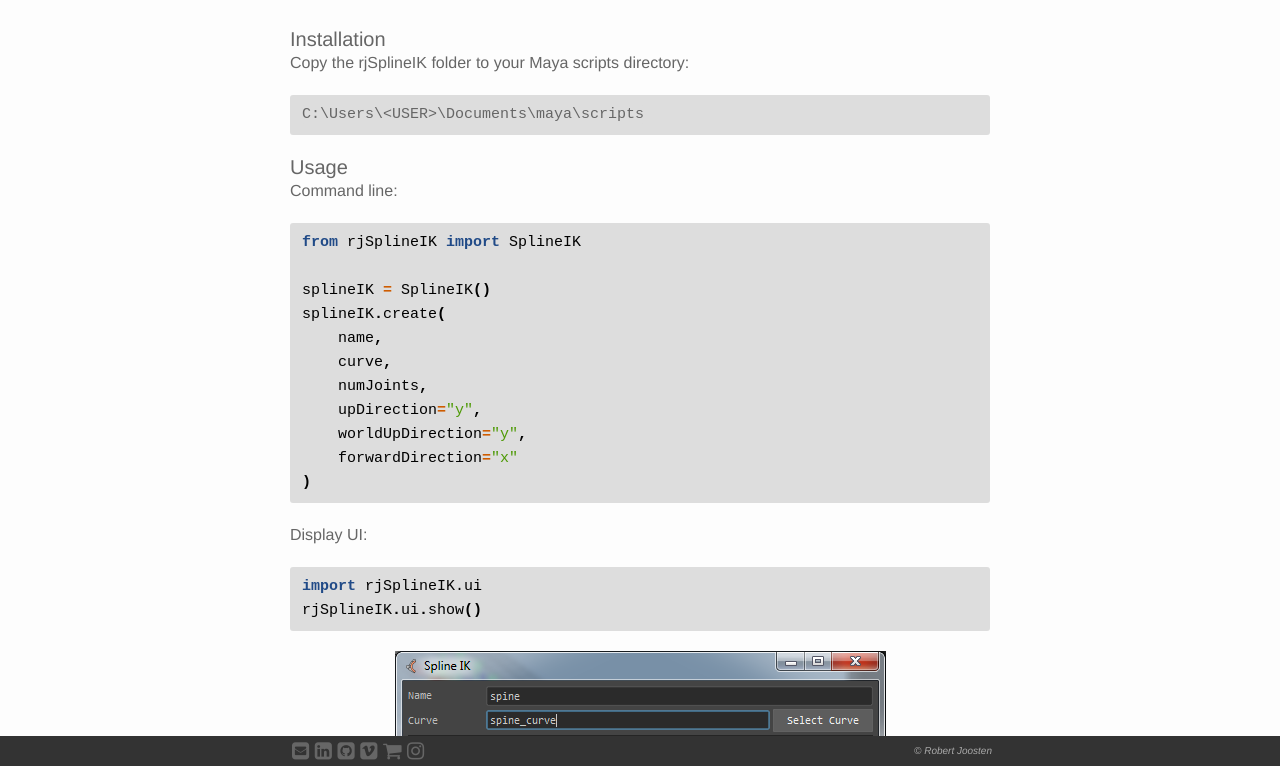
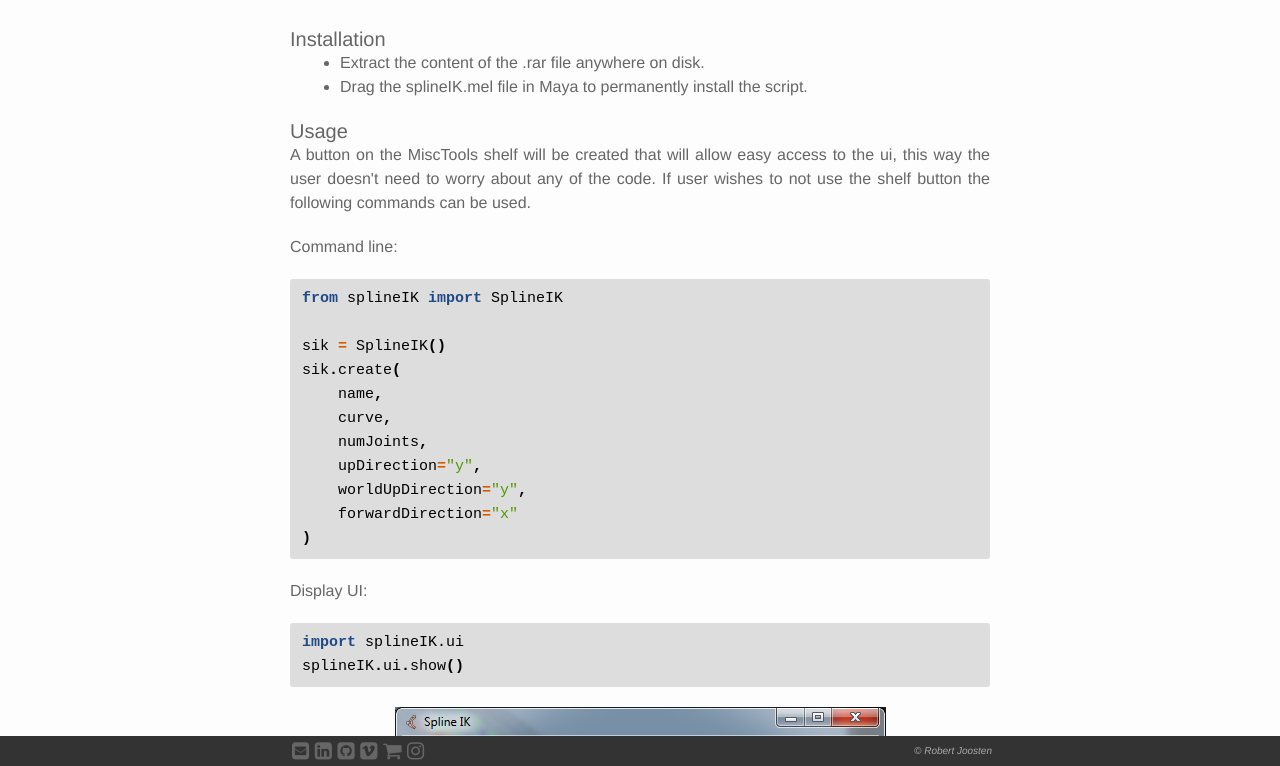
Before and after one commit to robertjoosten/robertjoosten.github.io, a Jekyll site: the page built from _projects/spline_ik.markdown, in a window 1280 px wide and 1400 px high. Shown: the part 634-1400 px from the top of the window. Built offline with Jekyll 4.4.1, drawn with Linux system fonts in a browser that asks for light colours; nearby versions of some CDN libraries.

Commit message:
update maya-spline-ik

```diff
--- a/_projects/spline_ik.markdown
+++ b/_projects/spline_ik.markdown
@@ -6,27 +6,27 @@
 date: 2017-10-18 16:45:00
 category: [tools, rigging]
 tag: [tool, python, maya, maya api, pyside, rigging]
-github: https://github.com/robertjoosten/rjSplineIK
-github-docs: https://robertjoosten.github.io/rjSplineIK/
-gumroad: https://gum.co/rjSplineIK
+github: https://github.com/robertjoosten/maya-spline-ik
+github-docs: https://robertjoosten.github.io/maya-spline-ik/
+gumroad: https://gum.co/maya-spline-ik
 ---
 <p class="justify">Create a Spline IK setup on a curve. The setup features variable stretch and squash, variable rotation and sliding on curve.</p>
 
 <p align="center"><iframe src="https://player.vimeo.com/video/239009885?color=ff9933&title=0&byline=0&portrait=0" width="640" height="360" frameborder="0" webkitallowfullscreen mozallowfullscreen allowfullscreen></iframe></p>
 
 <h4>Installation</h4>
-<p class="justify">Copy the rjSplineIK folder to your Maya scripts directory: </p>
-{% highlight text %}
-C:\Users\<USER>\Documents\maya\scripts
-{% endhighlight %}
+* Extract the content of the .rar file anywhere on disk.
+* Drag the splineIK.mel file in Maya to permanently install the script.
 
 <h4>Usage</h4>
+<p class="justify">A button on the MiscTools shelf will be created that will allow easy access to the ui, this way the user doesn't need to worry about any of the code. If user wishes to not use the shelf button the following commands can be used.</p>
+
 Command line:
 {% highlight python %}
-from rjSplineIK import SplineIK
+from splineIK import SplineIK
 
-splineIK = SplineIK()
-splineIK.create(
+sik = SplineIK()
+sik.create(
     name,
     curve,
     numJoints,
@@ -38,8 +38,8 @@
 
 Display UI:
 {% highlight python %}
-import rjSplineIK.ui
-rjSplineIK.ui.show()
+import splineIK.ui
+splineIK.ui.show()
 {% endhighlight %}
 
 <p class="caption" align="center"><img src="/img/tools/spline_ik_ui.png"/><br/>UI Example</p>
```
